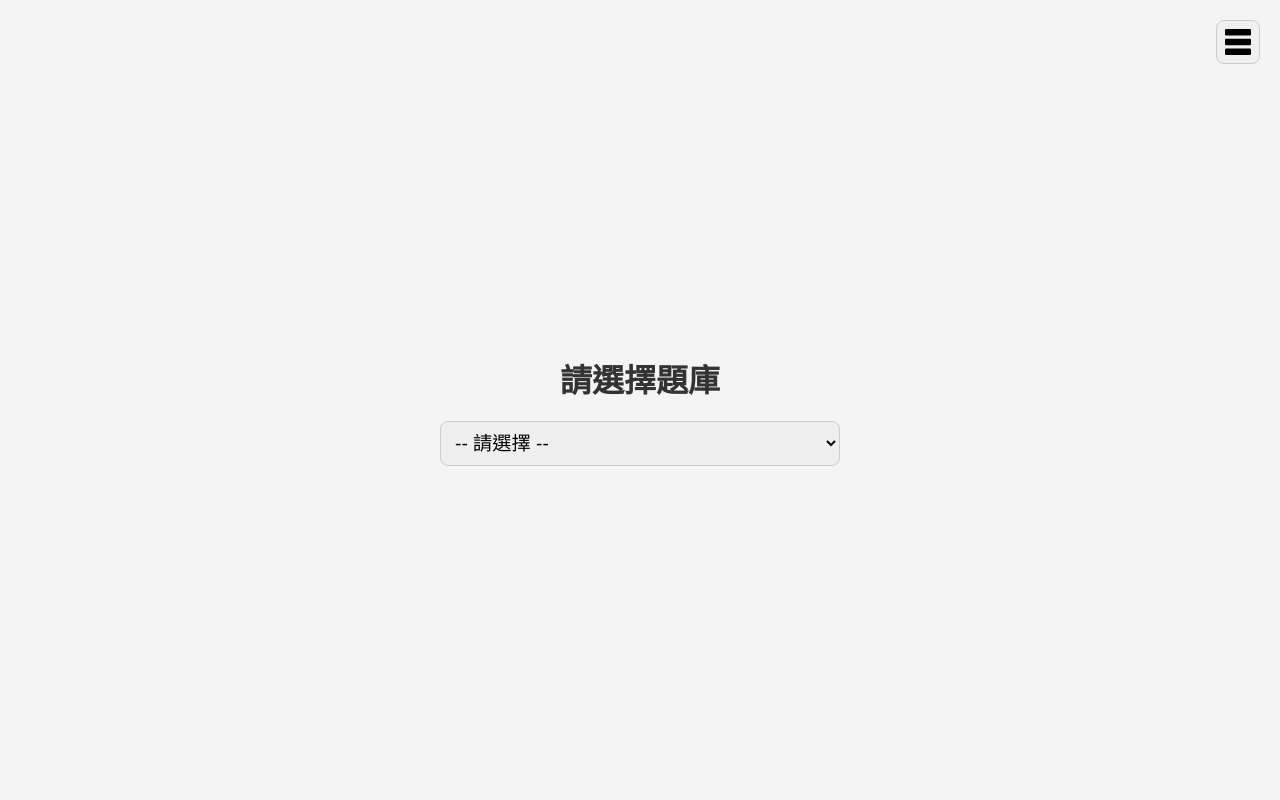
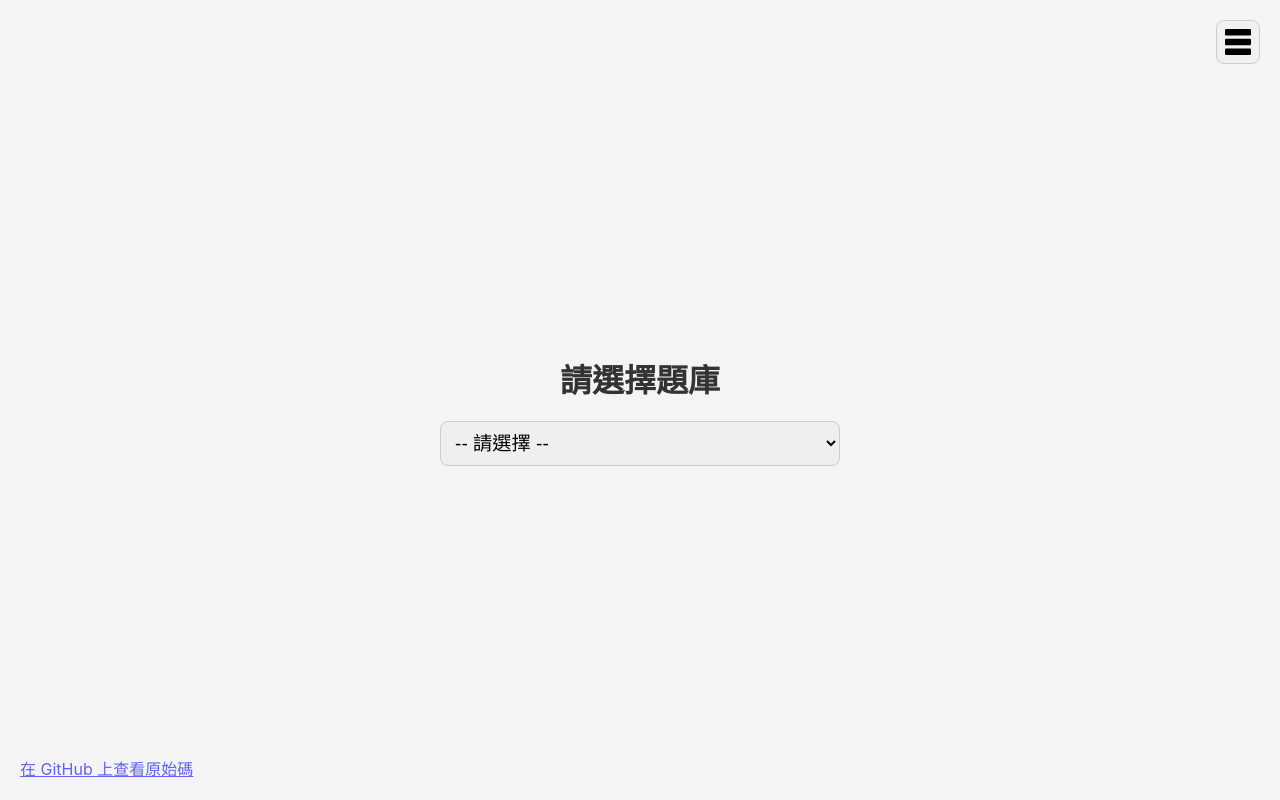
Before and after one commit to KHPan/duo-word, a plain HTML site: page index.html in a window 1280 px wide. Drawn offline with Linux system fonts and the light colour scheme.

Commit message:
在 GitHub 上查看原始碼

```diff
--- a/index.html
+++ b/index.html
@@ -33,6 +33,9 @@
         </div>
     </div>
 
+    <a id="github-link" href="https://github.com/KHPan/duo-word" target="_blank" title="在 GitHub 上查看原始碼">
+        在 GitHub 上查看原始碼
+    </a>
     <script src="script.js"></script>
 </body>
 </html>
--- a/style.css
+++ b/style.css
@@ -176,3 +176,21 @@ body {
     grid-template-columns: 1fr 1fr; /* 兩欄，每欄佔據相同空間 */
     gap: 15px;
 }
+
+/* GitHub 連結樣式 */
+#github-link {
+    position: fixed;
+    bottom: 20px;
+    left: 20px;
+    z-index: 1000;
+    opacity: 0.6;
+    transition: opacity 0.2s ease-in-out;
+}
+
+#github-link:hover {
+    opacity: 1;
+}
+
+#github-link svg {
+    fill: #333; /* 圖示顏色 */
+}
```
